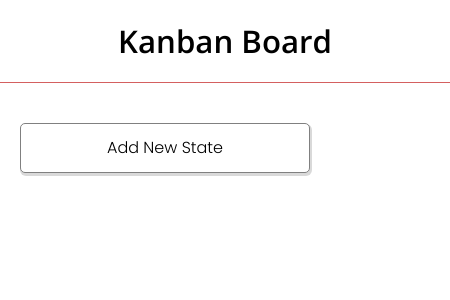
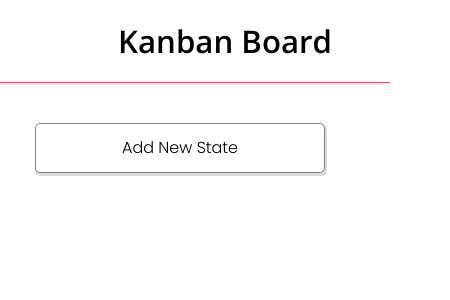
Before and after one commit to code-guy-ashish/Kanban_Board, a React (Create React App) app: page / in a window 390 px wide. Shown: the top 300 px of the page, 450 px wide, since content can reach past the window. Built offline with nearby package versions, Linux system fonts and the light colour scheme; the HTML template or start-up script is replaced by a standard one.

Commit message:
final commit

```diff
--- a/src/App.css
+++ b/src/App.css
@@ -5,9 +5,9 @@
     padding: 0;
 }
 
-::-webkit-scrollbar {
-    visibility: hidden;
-}
+/* ::-webkit-scrollbar {
+    display: none;
+} */
 
 .custom-scroll::-webkit-scrollbar {
     width: 8px;
@@ -62,3 +62,39 @@
 .app_boards_board {
     width: 290px;
 }
+
+@media screen and (max-width: 500px) {
+    *{
+        margin: 0;
+        padding: 0;
+    }
+    .app_navbar>h2{
+        margin-right: 50    px;
+    }
+    .app{
+        /* border: 2px green solid; */
+        /* background-color: green; */
+        height: 100%;
+        width: 100%;
+        overflow-y: scroll;
+        overflow-x: hidden;
+
+    }
+    .app_outer{
+        height: 100%;
+        width: 100%;
+        /* border: 2px red solid; */
+        overflow: hidden;
+    }
+    .app_boards{
+        display: flex;
+        flex-direction: column;
+        gap: 20px;
+        /* background-color: red; */
+        padding-left: 35px;
+        padding-bottom: 30px;
+        height: fit-content;
+        /* border: 2px pink solid; */
+    }
+
+}
--- a/src/Components/Board/Board.css
+++ b/src/Components/Board/Board.css
@@ -51,3 +51,20 @@ span{
 .board_top svg:hover{
     background-color: red;
 }
+
+
+@media screen and (max-width: 500px) {
+    .board_cards{
+        display: flex;
+        flex-direction: row;
+        /* background-color: green; */
+        overflow-x: auto;
+        /* border: 2px black solid; */
+    }
+    .board{
+        height: fit-content;
+        width: 25%;
+        overflow-x:scroll ;
+
+    }
+}
--- a/src/Components/Card/Card.css
+++ b/src/Components/Card/Card.css
@@ -69,3 +69,9 @@
     color: gray;
     font-size: small;
 }
+
+@media screen and (max-width: 500px) {
+    .card{
+        width: 200px;
+    }
+}
--- a/src/Components/Card/Cardinfo/CardInfo.css
+++ b/src/Components/Card/Cardinfo/CardInfo.css
@@ -77,3 +77,19 @@
     font-family: 'Poppins', sans-serif;
     font-size: 6vh;
   }
+
+
+  @media screen and (max-width: 500px) {
+      .cardinfocc{
+        height: fit-content;
+        width: fit-content;
+        padding-left: 20px;
+      }
+
+      .edit_formcc{
+        height: fit-content;
+        width: fit-content;
+      }
+
+
+  }
```
Also changed, not shown: src/Components/Editable/Editable.css (line endings or trailing spaces).
